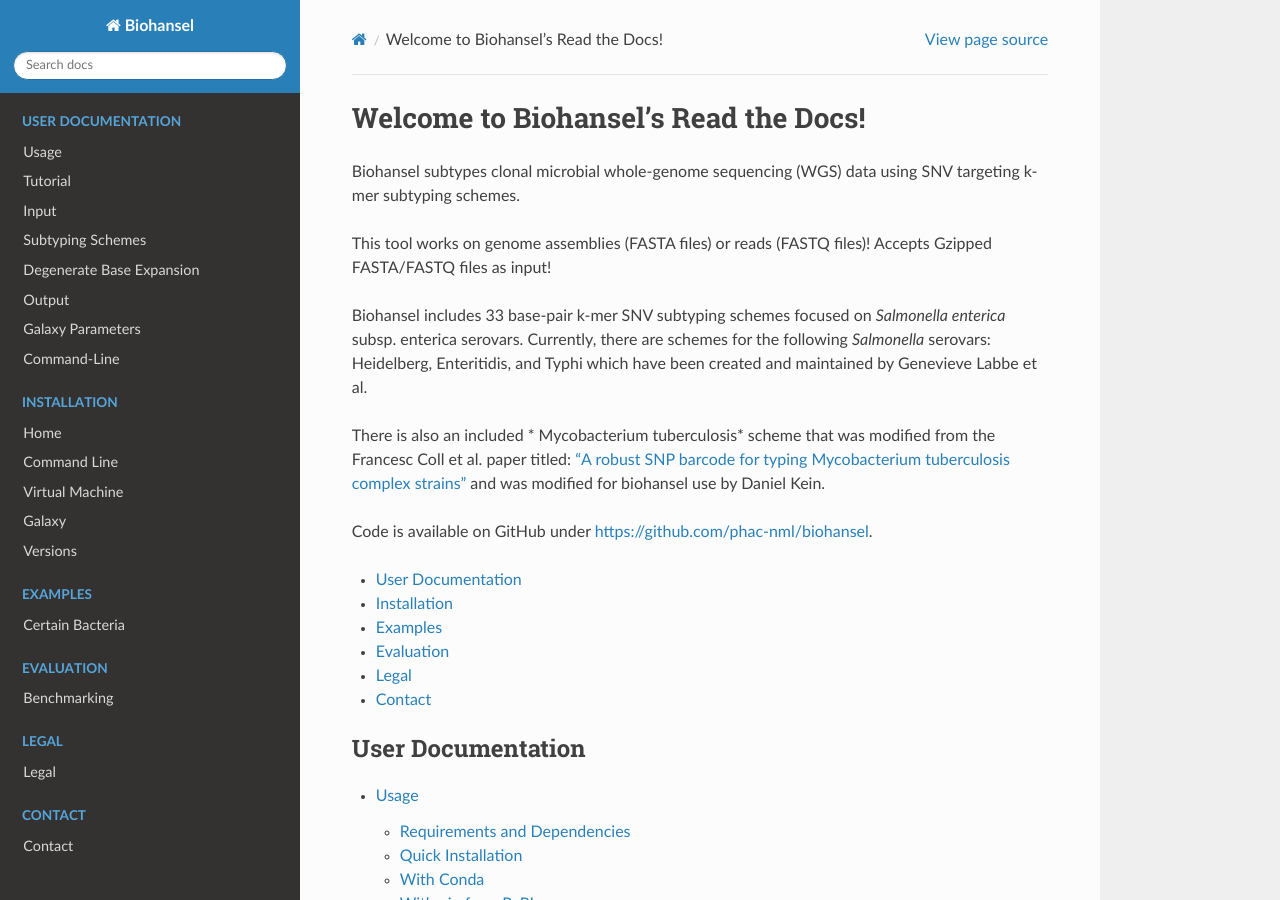
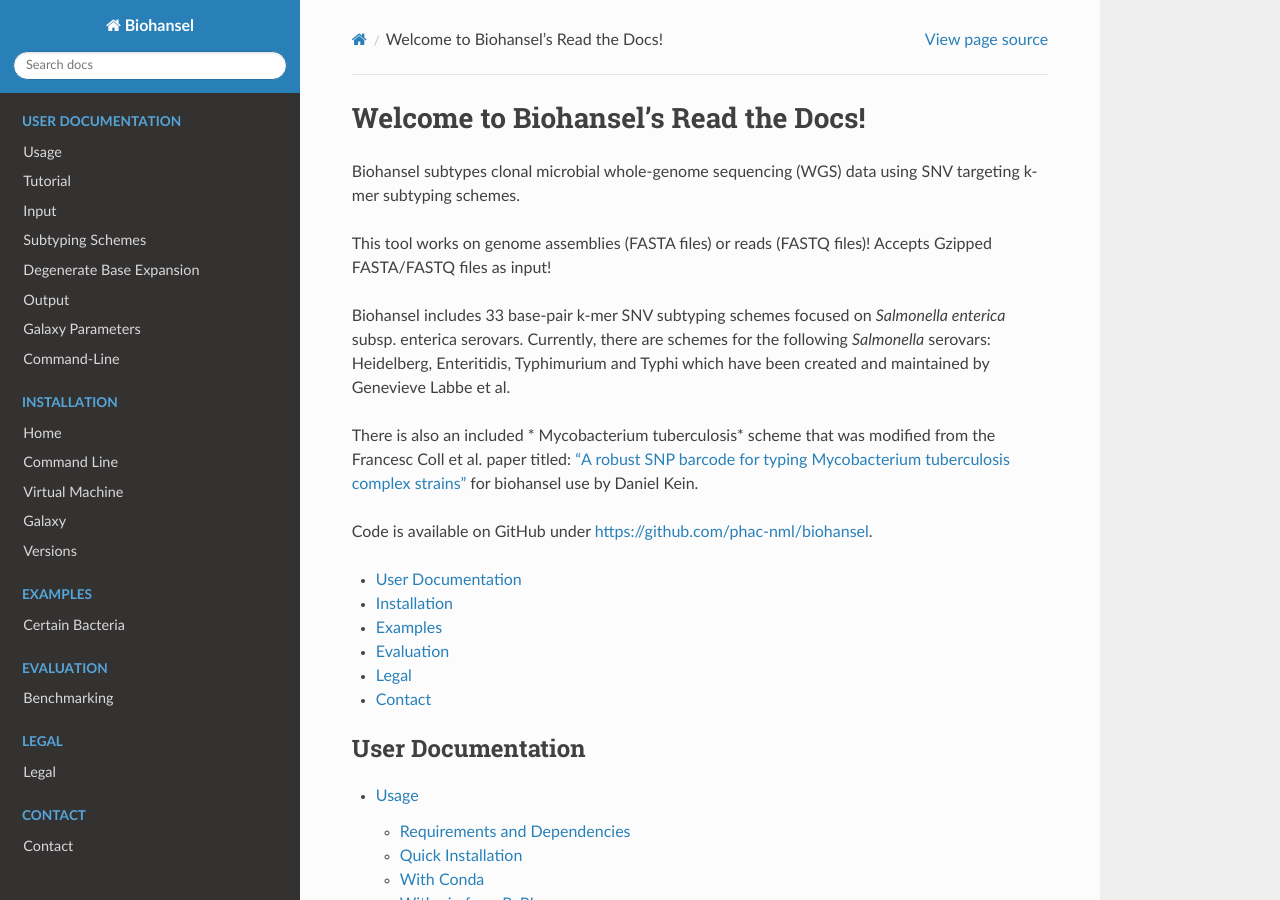
Before and after one commit to phac-nml/biohansel, a Sphinx documentation site: the page built from docs/source/index.rst, in a window 1280 px wide and 900 px high. Built offline with Sphinx 7.4.7 and the Read the Docs theme 2.0.0, drawn with Linux system fonts in a browser that asks for light colours.

Commit message:
Update index.rst

```diff
--- a/docs/source/index.rst
+++ b/docs/source/index.rst
@@ -12,11 +12,11 @@ Biohansel subtypes clonal microbial whole-genome sequencing (WGS) data using SNV
 This tool works on genome assemblies (FASTA files) or reads (FASTQ files)! Accepts Gzipped FASTA/FASTQ files as input!
 
 Biohansel includes 33 base-pair k-mer SNV subtyping schemes focused on *Salmonella enterica* subsp. enterica serovars. Currently, there are schemes for the following *Salmonella* serovars:
-Heidelberg, Enteritidis, and Typhi which have been created and maintained by Genevieve Labbe et al.
+Heidelberg, Enteritidis, Typhimurium and Typhi which have been created and maintained by Genevieve Labbe et al.
 
 There is also an included * Mycobacterium tuberculosis* scheme that was modified from the Francesc Coll et al. paper titled:
 `"A robust SNP barcode for typing Mycobacterium tuberculosis complex strains" <https://www.ncbi.nlm.nih.gov/pmc/articles/PMC4166679/>`_
-and was modified for biohansel use by Daniel Kein.
+for biohansel use by Daniel Kein.
 
 
 Code is available on GitHub under https://github.com/phac-nml/biohansel.
```
